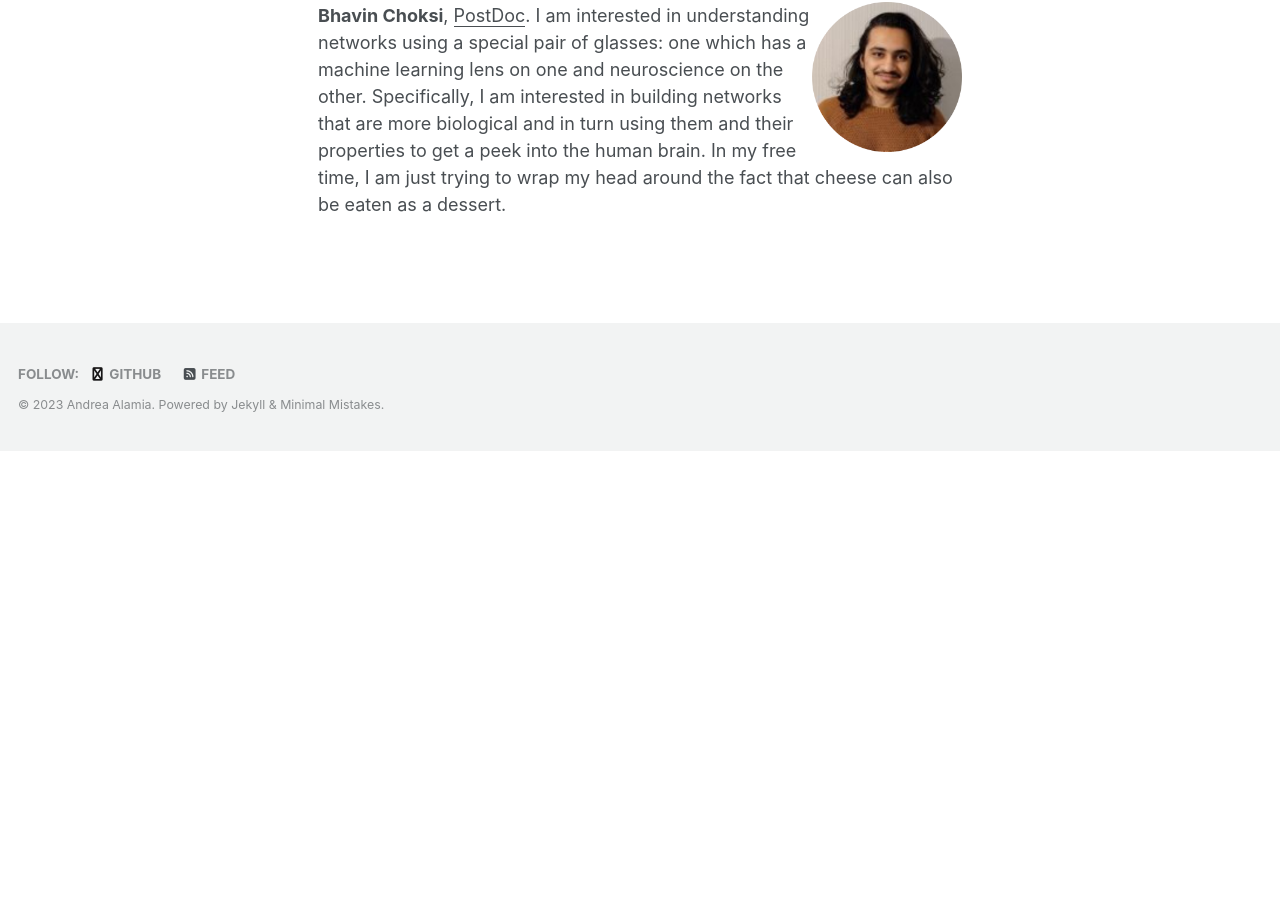
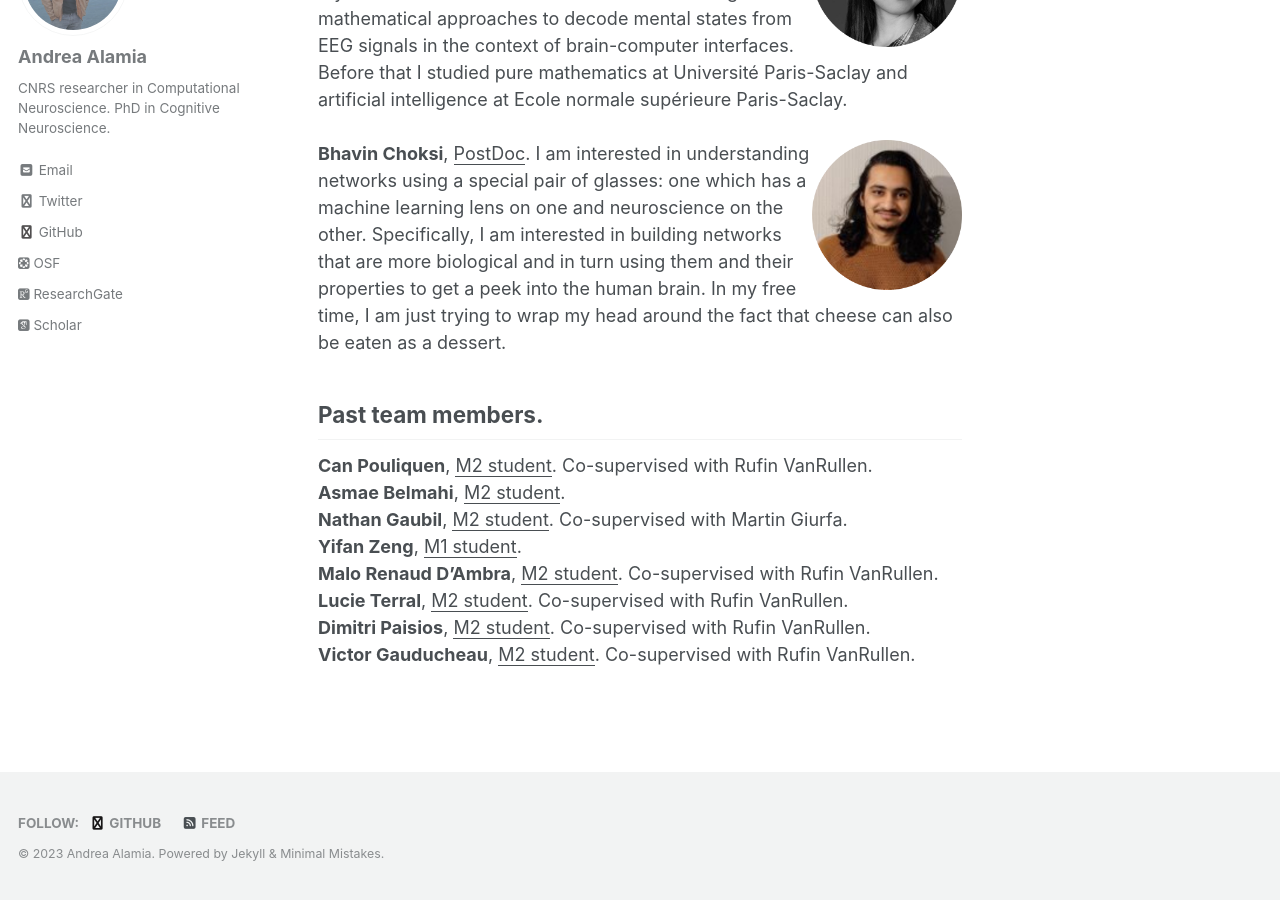
Before and after one commit to artipago/artipago.github.io, a Jekyll site: the page built from _pages/People.md, in a window 1280 px wide and 900 px high, scrolled down 976 px. Built offline with Jekyll 4.4.1, drawn with Linux system fonts in a browser that asks for light colours; nearby versions of some CDN libraries; some web fonts are replaced; library files that are not in the unit come from our copies; our own code applies the rules of GitHub Pages for plain Markdown files; before the commit the page ends 1426 px from its top, so only the background shows below that; some of the changed text lies outside the part shown.

Commit message:
Update People.md

```diff
--- a/_pages/People.md
+++ b/_pages/People.md
@@ -6,7 +6,8 @@ has_children: true
 ---
 
 
-Below the current team members. <br>
+## Current team members.
+<br>
 <br>
 
 <img style="float: right;" src="/assets/images/AlamiaRound.png" alt="People"  width="150" height="150">  **Andrea Alamia**, <ins>Principal Investigator</ins>. Interested in understanding whether Bayesian inference and Predictive Coding could tell us all the secrets of the brain. Also into traveling, learning, and sport (currently at the gym, previously judo and breakdance). Big fan of Asimov's books (all of them!), historical fictions and dinosaurs. For more information about my past experiences, here my [CV page](/CV.md). <br>
@@ -17,3 +18,13 @@ I have a background in neuroscience and neuropsychology. I worked as a research
 <img style="float: right;" src="/assets/images/XiaoqiRound.png" alt="People"  width="150" height="150">  **Xiaoqi Xu**, <ins>PostDoc</ins>. I am a post-doc working on computational models to explain the functional role of travelling waves from a Predictive Coding point of view. My PhD work at ISAE SUPAERO focused on using mathematical approaches to decode mental states from EEG signals in the context of brain-computer interfaces. Before that I studied pure mathematics at Université Paris-Saclay and artificial intelligence at Ecole normale supérieure Paris-Saclay. <br>
 <br>
 <img style="float: right;" src="/assets/images/BhavinRound.png" alt="People"  width="150" height="150">  **Bhavin Choksi**, <ins>PostDoc</ins>. I am interested in understanding networks using a special pair of glasses: one which has a machine learning lens on one and neuroscience on the other. Specifically, I am interested in building networks that are more biological and in turn using them and their properties to get a peek into the human brain.  In my free time, I am just trying to wrap my head around the fact that cheese can also be eaten as a dessert. <br>
+
+## Past team members.
+**Can Pouliquen**, <ins>M2 student</ins>. Co-supervised with Rufin VanRullen.<br>
+**Asmae Belmahi**, <ins>M2 student</ins>. <br>
+**Nathan Gaubil**, <ins>M2 student</ins>. Co-supervised with Martin Giurfa.<br>
+**Yifan Zeng**, <ins>M1 student</ins>. <br>
+**Malo Renaud D’Ambra**, <ins>M2 student</ins>. Co-supervised with Rufin VanRullen.<br>
+**Lucie Terral**, <ins>M2 student</ins>. Co-supervised with Rufin VanRullen.<br>
+**Dimitri Paisios**, <ins>M2 student</ins>. Co-supervised with Rufin VanRullen.<br>
+**Victor Gauducheau**, <ins>M2 student</ins>. Co-supervised with Rufin VanRullen.<br>
```
